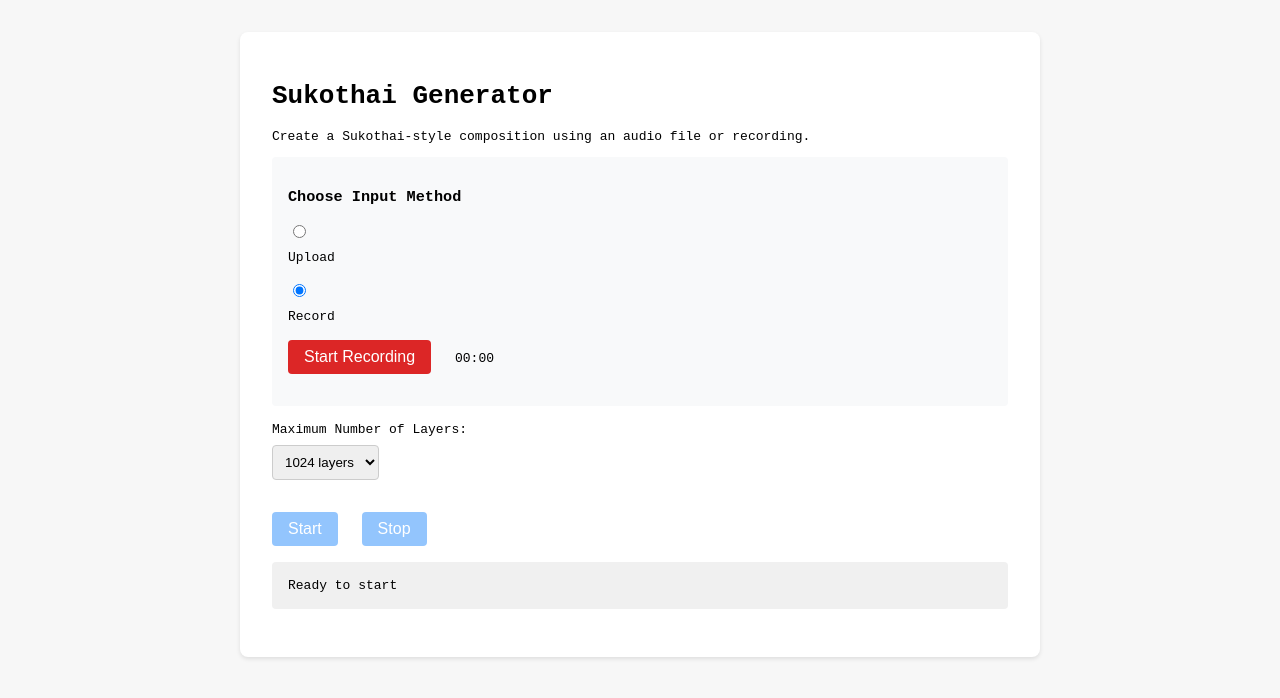
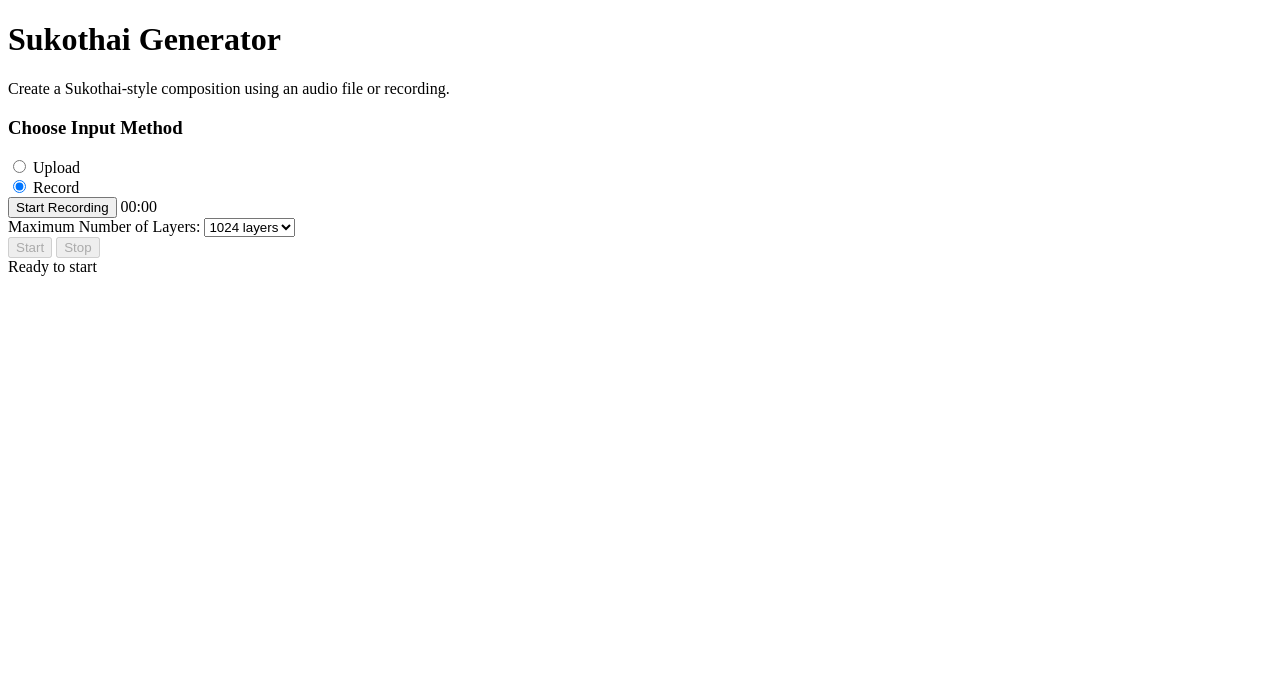
Before and after one commit to xpertprofessional/sukothai, a plain HTML site: page index.html in a window 1280 px wide. Both pictures are taken after a click on the radio button "Record". Drawn offline with Linux system fonts and the light colour scheme.

Commit message:
Update index.html

```diff
--- a/index.html
+++ b/index.html
@@ -2,127 +2,30 @@
 <html>
 <head>
   <title>Sukothai Generator</title>
-  <style>
-    body {
-      font-family: monospace;
-      max-width: 800px;
-      margin: 2rem auto;
-      padding: 0 1rem;
-      background: #f7f7f7;
-    }
-
-    .container {
-      background: white;
-      padding: 2rem;
-      border-radius: 8px;
-      box-shadow: 0 2px 4px rgba(0,0,0,0.1);
-    }
-
-    button {
-      background: #2563eb;
-      color: white;
-      border: none;
-      padding: 0.5rem 1rem;
-      border-radius: 4px;
-      cursor: pointer;
-      font-size: 1rem;
-      margin-right: 1rem;
-    }
-
-    button:disabled {
-      background: #93c5fd;
-      cursor: not-allowed;
-    }
-
-    .controls {
-      margin: 1rem 0;
-    }
-
-    .status {
-      font-family: monospace;
-      margin: 1rem 0;
-      padding: 1rem;
-      background: #f0f0f0;
-      border-radius: 4px;
-    }
-
-    #fileInput {
-      margin-bottom: 1rem;
-      display: block;
-    }
-
-    .input-selector {
-      margin-bottom: 1rem;
-      padding: 1rem;
-      background: #f8f9fa;
-      border-radius: 4px;
-    }
-
-    .input-option {
-      margin: 1rem 0;
-    }
-
-    .recording-controls {
-      display: none;
-      margin: 1rem 0;
-    }
-
-    .recording-controls.active {
-      display: block;
-    }
-
-    label {
-      display: block;
-      margin: 0.5rem 0;
-    }
-
-    .record-button {
-      background: #dc2626;
-    }
-
-    .record-button.recording {
-      animation: pulse 2s infinite;
-    }
-
-    @keyframes pulse {
-      0% { opacity: 1; }
-      50% { opacity: 0.5; }
-      100% { opacity: 1; }
-    }
-
-    select {
-      padding: 0.5rem;
-      margin-bottom: 1rem;
-      border-radius: 4px;
-      border: 1px solid #ccc;
-    }
-
-  </style>
 </head>
 <body>
-  <div class="container">
   <h1>Sukothai Generator</h1>
   <p>Create a Sukothai-style composition using an audio file or recording.</p>
 
-    <div class="input-selector">
+  <div>
     <h3>Choose Input Method</h3>
-      <div class="input-option">
+    <div>
       <input type="radio" name="inputMethod" id="fileMethod" value="file" checked>
       <label for="fileMethod">Upload</label>
       <input type="file" id="fileInput" accept="audio/*">
     </div>
 
-      <div class="input-option">
+    <div>
       <input type="radio" name="inputMethod" id="recordMethod" value="record">
       <label for="recordMethod">Record</label>
-        <div class="recording-controls" id="recordingControls">
-          <button id="recordButton" class="record-button">Start Recording</button>
+      <div id="recordingControls" hidden>
+        <button id="recordButton">Start Recording</button>
         <span id="recordingTime">00:00</span>
       </div>
     </div>
   </div>
 
-    <div class="input-option">
+  <div>
     <label for="maxLayers">Maximum Number of Layers:</label>
     <select id="maxLayers">
       <option value="0">1 layer</option>
@@ -141,19 +44,17 @@
     </select>
   </div>
 
-    <div class="controls">
+  <div>
     <button id="startButton" disabled>Start</button>
     <button id="stopButton" disabled>Stop</button>
   </div>
 
-    <div class="status" id="status">Ready to start</div>
-  </div>
+  <div id="status">Ready to start</div>
 
   <script>
-    // Audio constants
-    const INITIAL_VOLUME = 1.0;    // Start at full volume
-    const BASE_DELAY = 100;         // 50ms base delay
-    const DELAY_VARIATION = 5;    // ±10ms variation
+    const INITIAL_VOLUME = 1.0;
+    const BASE_DELAY = 100;
+    const DELAY_VARIATION = 5;
 
     let audioContext;
     let sourceBuffer;
@@ -161,29 +62,22 @@
     let isPlaying = false;
     let activeSources = [];
     let nextGenerationTimeout;
-
-    // Recording variables
     let mediaRecorder;
     let recordedChunks = [];
     let isRecording = false;
     let recordingStartTime;
     let recordingTimer;
 
-    // Initialize audio context on user interaction
     document.getElementById('startButton').addEventListener('click', startPiece);
     document.getElementById('stopButton').addEventListener('click', stopPiece);
 
-    // Handle input method selection
     document.querySelectorAll('input[name="inputMethod"]').forEach(radio => {
       radio.addEventListener('change', (e) => {
-        document.getElementById('fileInput').style.display =
-          e.target.value === 'file' ? 'block' : 'none';
-        document.getElementById('recordingControls').classList.toggle('active',
-          e.target.value === 'record');
+        document.getElementById('fileInput').hidden = e.target.value !== 'file';
+        document.getElementById('recordingControls').hidden = e.target.value !== 'record';
       });
     });
 
-    // Recording controls
     document.getElementById('recordButton').addEventListener('click', toggleRecording);
 
     async function toggleRecording() {
@@ -218,7 +112,6 @@
           recordingStartTime = Date.now();
           updateRecordingTime();
           document.getElementById('recordButton').textContent = 'Stop Recording';
-          document.getElementById('recordButton').classList.add('recording');
           document.getElementById('status').textContent = 'Recording...';
 
         } catch (err) {
@@ -231,7 +124,6 @@
         isRecording = false;
         clearInterval(recordingTimer);
         document.getElementById('recordButton').textContent = 'Start Recording';
-        document.getElementById('recordButton').classList.remove('recording');
       }
     }
 
@@ -247,7 +139,6 @@
       }, 1000);
     }
 
-    // Handle file upload
     document.getElementById('fileInput').addEventListener('change', async (e) => {
       const file = e.target.files[0];
       if (!file) return;
@@ -309,11 +200,9 @@
 
       source.buffer = sourceBuffer;
 
-      // RMS normalization to maintain consistent volume
       const gainReduction = 1 / Math.sqrt(Math.pow(2, currentGeneration));
       gainNode.gain.value = INITIAL_VOLUME * gainReduction;
 
-      // Calculate delay with variation
       const randomVariation = (Math.random() * 2 - 1) * DELAY_VARIATION;
       const delay = (BASE_DELAY + randomVariation) * index / 1000;
 
```
Lines whose indentation alone changed are shown as unchanged.
